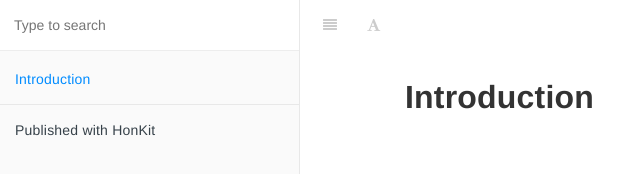
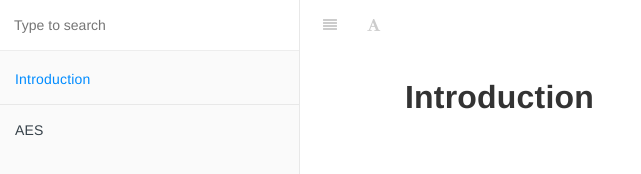
Before and after one commit to leonardorsolar/ebook, a plain HTML site: page index.html in a window 1280 px wide. Shown: the top 174 px of the page, without its empty margins (0-641 px from the left). Drawn offline with Linux system fonts and the light colour scheme; no server answers.

Commit message:
fix: publich

```diff
--- a/index.html
+++ b/index.html
@@ -103,8 +103,8 @@
     <li class="divider"></li>
 
     <li>
-        <a href="https://github.com/honkit/honkit" target="blank" class="gitbook-link">
-            Published with HonKit
+        <a href="https://aengenhariadesoftware.com.br/blog/" target="blank" class="gitbook-link">
+            AES
         </a>
     </li>
 </ul>
```
